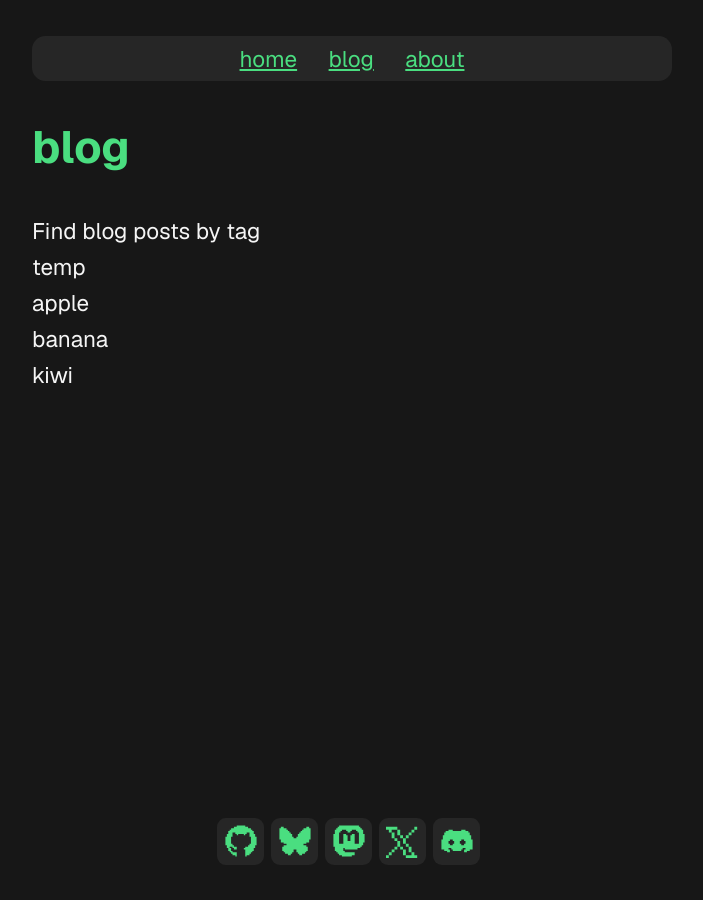
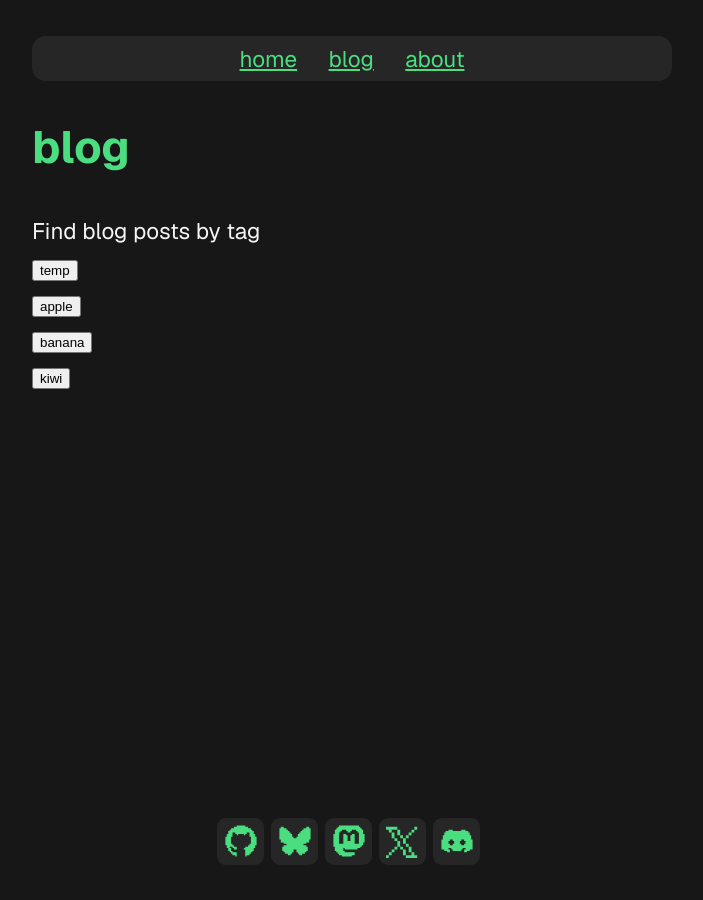
Before and after one commit to libremelon/libremelon.github.io, a Jekyll site: the page built from blog.html, in a window 1280 px wide. Shown: the whole page, without its empty margins (288-991 px from the left). Built offline with Jekyll 4.4.1, drawn with Linux system fonts in a browser that asks for light colours.

Commit message:
chore(blog): create buttons labelled with tag names

```diff
--- a/blog.html
+++ b/blog.html
@@ -10,6 +10,6 @@ description: find all my blog posts here :D
 
 <ul>
   {% for tag in site.tags %}
-  <li>{{ tag | first }}</li>
+  <li><button type="button">{{ tag | first }}</button></li>
   {% endfor %}
 </ul>
```
